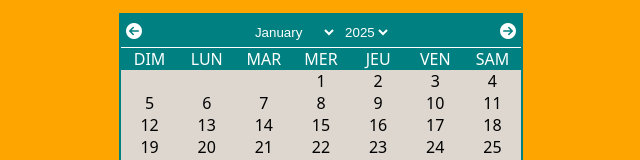
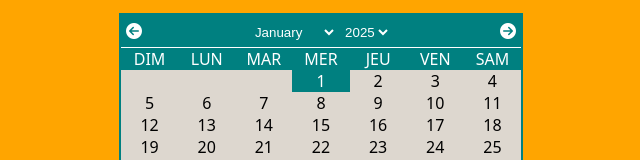
Before and after one commit to aytchinda/Calendar, a plain HTML site: page index.html in a window 1280 px wide. In both pictures the pointer is over the element 639 px from the left and 383 px from the top of the page. Shown: the part 303-463 px from the top of the page, without its empty margins (319-959 px from the left). Drawn offline with Linux system fonts and the light colour scheme.

Commit message:
finalisation

```diff
--- a/assets/css/style.css
+++ b/assets/css/style.css
@@ -48,6 +48,11 @@ body{
     grid-template-columns: repeat(7, 1fr);
     text-align: center;
     background-color: rgb(221, 215, 207);
+    cursor: pointer;
+}
+.calendrier .calendrier-content .day-item:hover{
+    background-color: var(--main-color);
+    color: var(--main-color-white);
 }
 
 i{
```
